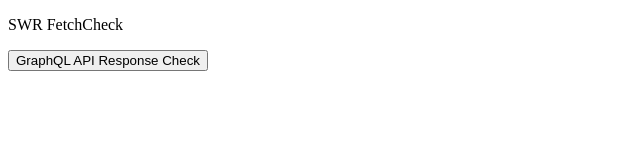
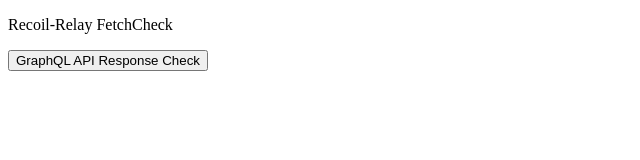
Before and after one commit to hiroharu8864/react-swr-recoil, a React (Create React App) app: page / in a window 1280 px wide. Shown: the top 160 px of the page, without its empty margins (0-640 px from the left). Built offline with nearby package versions, Linux system fonts and the light colour scheme.

Commit message:
add library

```diff
--- a/package.json
+++ b/package.json
@@ -15,6 +15,7 @@
     "react-router-dom": "6.3.0",
     "react-scripts": "4.0.3",
     "recoil": "0.7.4",
+    "recoil-relay": "0.1.0",
     "swr": "1.3.0"
   },
   "devDependencies": {
--- a/src/components/pages/Home.tsx
+++ b/src/components/pages/Home.tsx
@@ -8,7 +8,7 @@
   }, [navigate]);
   return (
     <>
-      <p>SWR FetchCheck</p>
+      <p>Recoil-Relay FetchCheck</p>
       <button onClick={onClickFetchCheck}>GraphQL API Response Check</button>
     </>
   );
```
Also changed, not shown: 1 other file (tests, documents, lock files or other folders).
